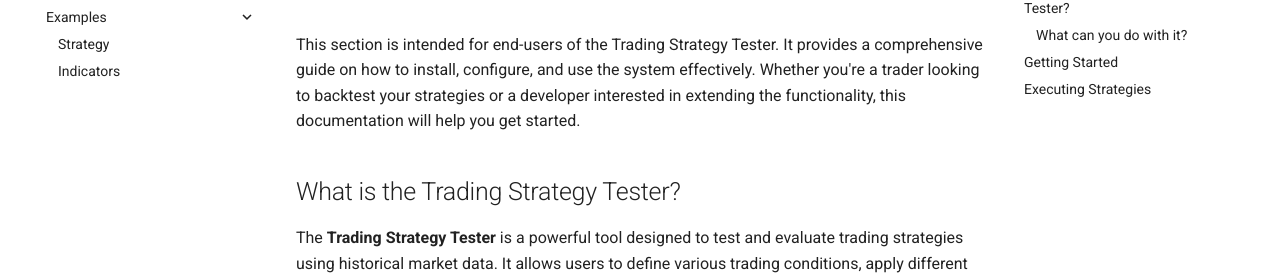
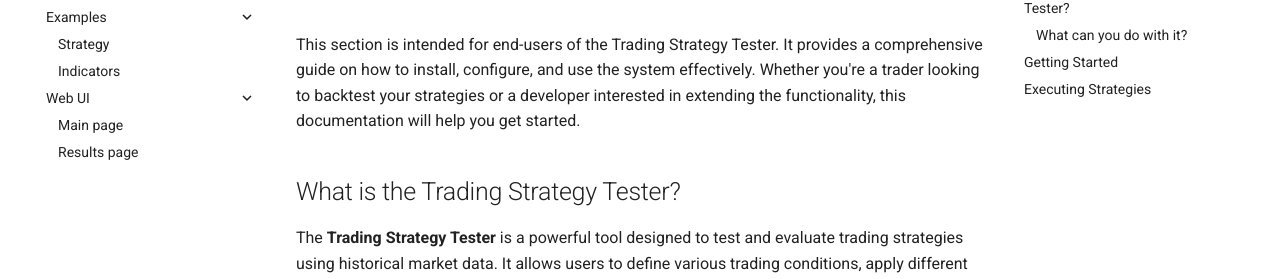
Before and after one commit to DrDanicka/trading_strategy_tester, an MkDocs documentation site: the page built from docs/user/index.md, in a window 1280 px wide. Shown: the part 196-475 px from the top of the page. Built offline with MkDocs 1.6.1 and Material for MkDocs 9.7.7, drawn with Linux system fonts in a browser that asks for light colours; comment, search, counter and statistics services are not loaded.

```diff
--- a/mkdocs.yml
+++ b/mkdocs.yml
@@ -15,6 +15,9 @@
       - Examples:
           - Strategy: user/examples/strategy_examples.md
           - Indicators: user/examples/indicator_examples.md
+      - Web UI:
+          - Main page: user/web_ui/main_page.md
+          - Results page: user/web_ui/strategy_results.md
   - Developer Documentation:
       - Overview: dev/index.md
       - Modules:
@@ -54,6 +57,6 @@
   - LLM Documentation:
       - Overview: llm/index.md
       - Fine-tuning: llm/fine_tuning.md
-      - RAG: llm/rag.md
+      - Few-shot prompting: llm/fsp.md
       - Training data: llm/training_data.md
       - How to write a prompt: llm/how_to_write_prompt.md
```
